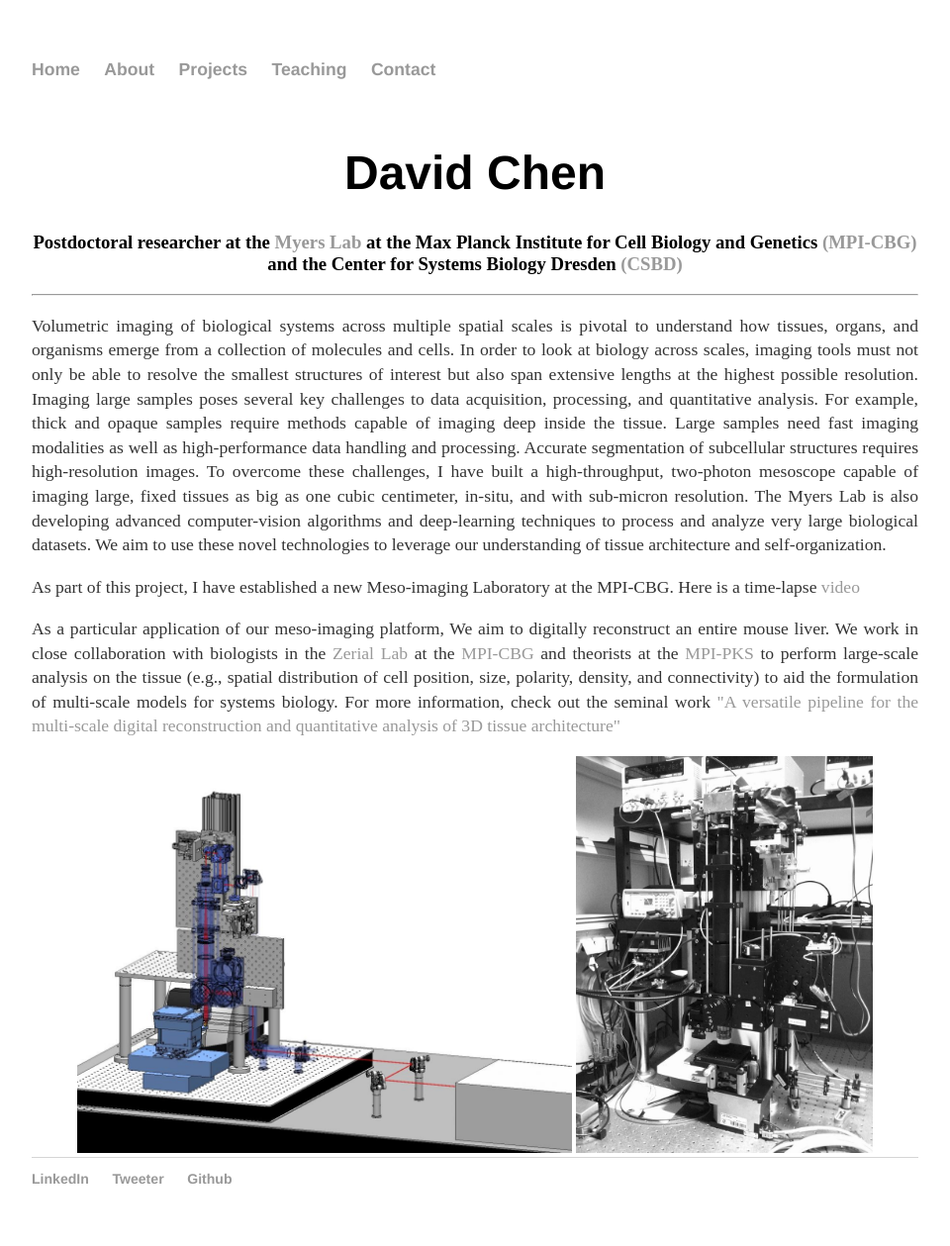
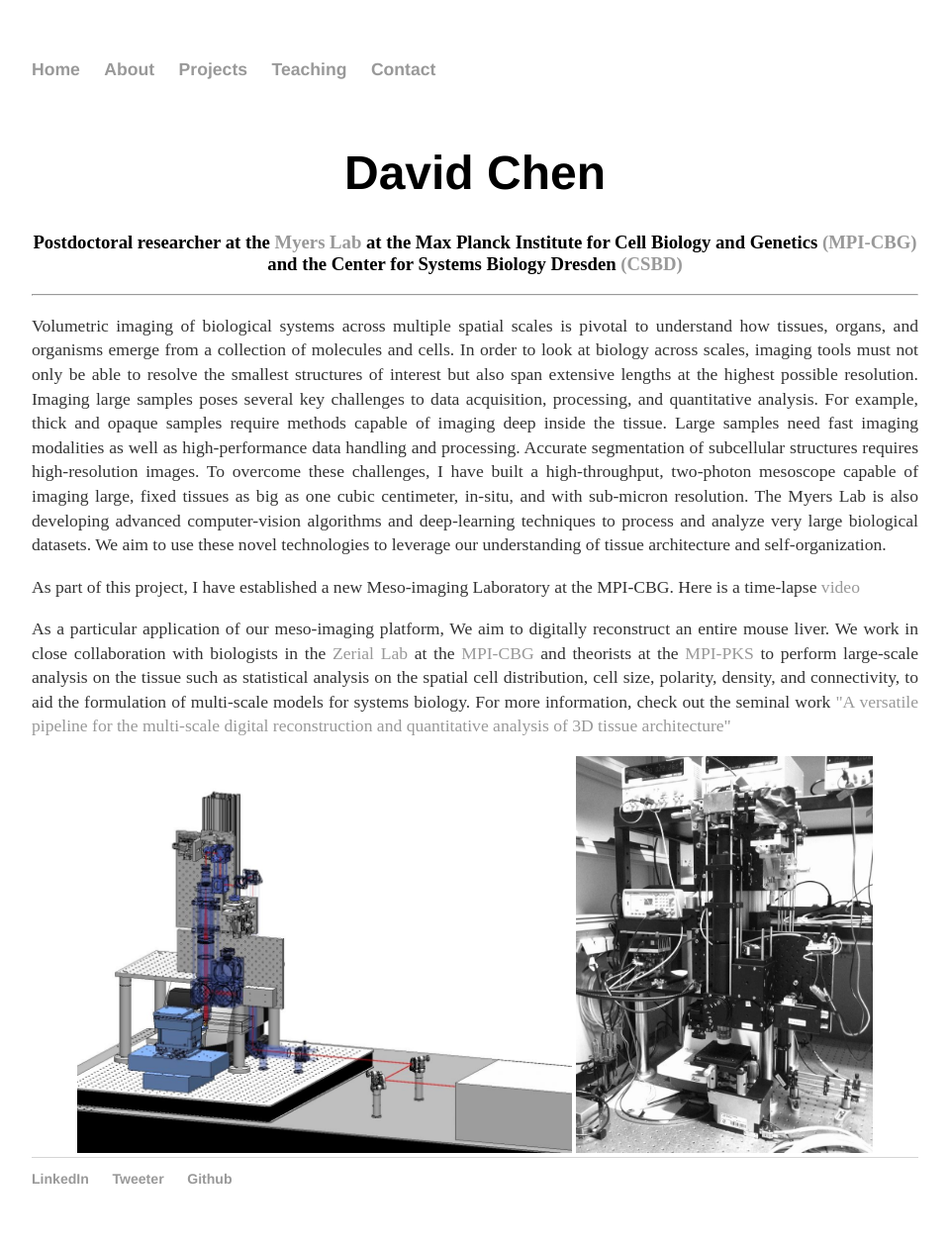
Before and after one commit to davidchenlee/davidchenlee.github.io, a Jekyll site: the page built from index.html, in a window 1280 px wide. Shown: the whole page at 99% size, without its empty margins (160-1120 px from the left). Built offline with Jekyll 4.4.1, drawn with Linux system fonts in a browser that asks for light colours.

Commit message:
change the phrasing for the examples

```diff
--- a/index.html
+++ b/index.html
@@ -14,7 +14,7 @@
 
 <p style="text-align:justify"> As part of this project, I have established a new Meso-imaging Laboratory at the MPI-CBG. Here is a time-lapse <a href="https://twitter.com/bigimaginglab/status/964987879926718464">video</a></p>
 
-<p style="text-align:justify"> As a particular application of our meso-imaging platform, We aim to digitally reconstruct an entire mouse liver. We work in close collaboration with biologists in the <a href="http://zerial.mpi-cbg.de/">Zerial Lab</a> at the <a href="https://www.mpi-cbg.de">MPI-CBG</a> and theorists at the <a href="https://www.pks.mpg.de/">MPI-PKS</a> to perform large-scale analysis on the tissue (e.g., spatial distribution of cell position, size, polarity, density, and connectivity) to aid the formulation of multi-scale models for systems biology. For more information, check out the seminal work <a href="https://elifesciences.org/articles/11214">"A versatile pipeline for the multi-scale digital reconstruction and quantitative analysis of 3D tissue architecture"</a>
+<p style="text-align:justify"> As a particular application of our meso-imaging platform, We aim to digitally reconstruct an entire mouse liver. We work in close collaboration with biologists in the <a href="http://zerial.mpi-cbg.de/">Zerial Lab</a> at the <a href="https://www.mpi-cbg.de">MPI-CBG</a> and theorists at the <a href="https://www.pks.mpg.de/">MPI-PKS</a> to perform large-scale analysis on the tissue such as statistical analysis on the spatial cell distribution, cell size, polarity, density, and connectivity, to aid the formulation of multi-scale models for systems biology. For more information, check out the seminal work <a href="https://elifesciences.org/articles/11214">"A versatile pipeline for the multi-scale digital reconstruction and quantitative analysis of 3D tissue architecture"</a>
  </p>
 
 	<center>
```
